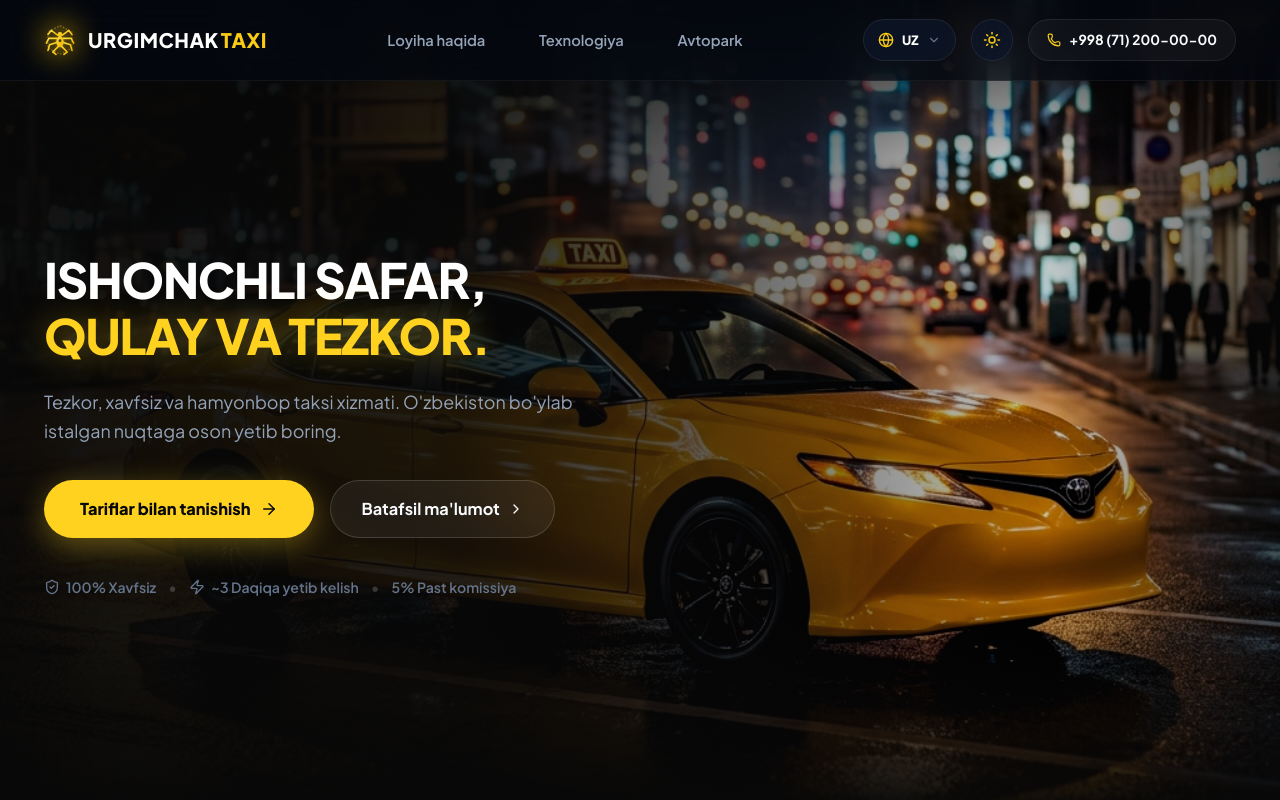
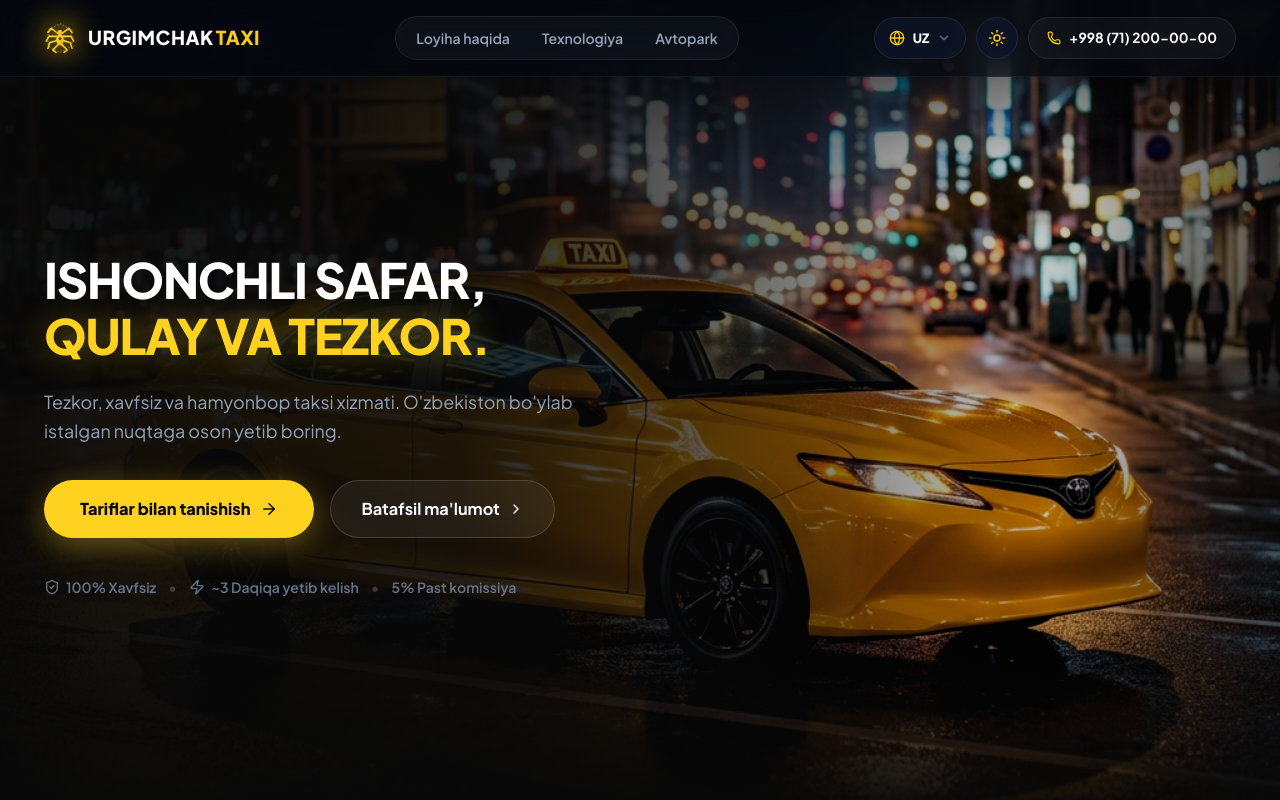
Before and after one commit to humoyun1773/taxi-landing-web, a React (Vite) app: page / in a window 1280 px wide. Shown: the top 800 px of the page. Built offline with nearby package versions, Linux system fonts and the light colour scheme.

Commit message:
style: fix Navbar spacing, eliminate giant space-between gaps, and add sleek floating capsule pill navigation

```diff
--- a/src/index.css
+++ b/src/index.css
@@ -347,8 +347,7 @@ button, input, select {
   display: flex;
   align-items: center;
   justify-content: space-between;
-  height: 80px;
-  gap: clamp(16px, 2.5vw, 36px);
+  height: 76px;
   width: 100%;
 }
 
@@ -381,7 +380,7 @@ button, input, select {
 }
 
 .logo-brand {
-  font-size: 1.25rem;
+  font-size: 1.2rem;
   font-weight: 900;
   letter-spacing: 0.5px;
   color: var(--text-white);
@@ -396,62 +395,50 @@ button, input, select {
 .desktop-nav {
   display: flex;
   align-items: center;
-  justify-content: center;
-  flex: 1;
-  margin: 0 clamp(12px, 2vw, 32px);
 }
 
 .desktop-nav .nav-list {
   display: flex;
   align-items: center;
-  justify-content: center;
-  gap: clamp(16px, 2vw, 32px);
+  gap: 4px;
+  background: rgba(255, 255, 255, 0.04);
+  border: 1px solid var(--border-glass);
+  padding: 4px 6px;
+  border-radius: var(--radius-full);
+  backdrop-filter: blur(12px);
+}
+
+html.light .desktop-nav .nav-list {
+  background: rgba(0, 0, 0, 0.03);
+  border: 1px solid rgba(0, 0, 0, 0.08);
 }
 
 .nav-link {
   position: relative;
-  font-size: 0.92rem;
+  font-size: 0.88rem;
   font-weight: 600;
   color: var(--text-secondary);
-  padding: 8px 14px;
+  padding: 6px 14px;
   border-radius: var(--radius-full);
   white-space: nowrap;
-  transition: all 0.25s ease;
-}
-
-.nav-link::after {
-  content: '';
-  position: absolute;
-  bottom: 2px;
-  left: 14px;
-  right: 14px;
-  height: 2px;
-  background: var(--gold-gradient);
-  border-radius: 2px;
-  box-shadow: 0 0 10px rgba(255, 210, 31, 0.7);
-  transform: scaleX(0);
-  transform-origin: center;
-  transition: transform 0.25s cubic-bezier(0.16, 1, 0.3, 1);
+  transition: all 0.2s ease;
+  display: inline-block;
 }
 
 .nav-link:hover {
   color: #FFFFFF;
-  background: rgba(255, 255, 255, 0.05);
+  background: rgba(255, 255, 255, 0.08);
 }
 
 html.light .nav-link:hover {
   color: #0F172A;
-  background: rgba(0, 0, 0, 0.05);
-}
-
-.nav-link:hover::after {
-  transform: scaleX(1);
+  background: rgba(0, 0, 0, 0.06);
 }
 
 .nav-actions {
   display: flex;
   align-items: center;
-  gap: clamp(10px, 1.2vw, 16px);
+  gap: 10px;
   flex-shrink: 0;
 }
 
```
